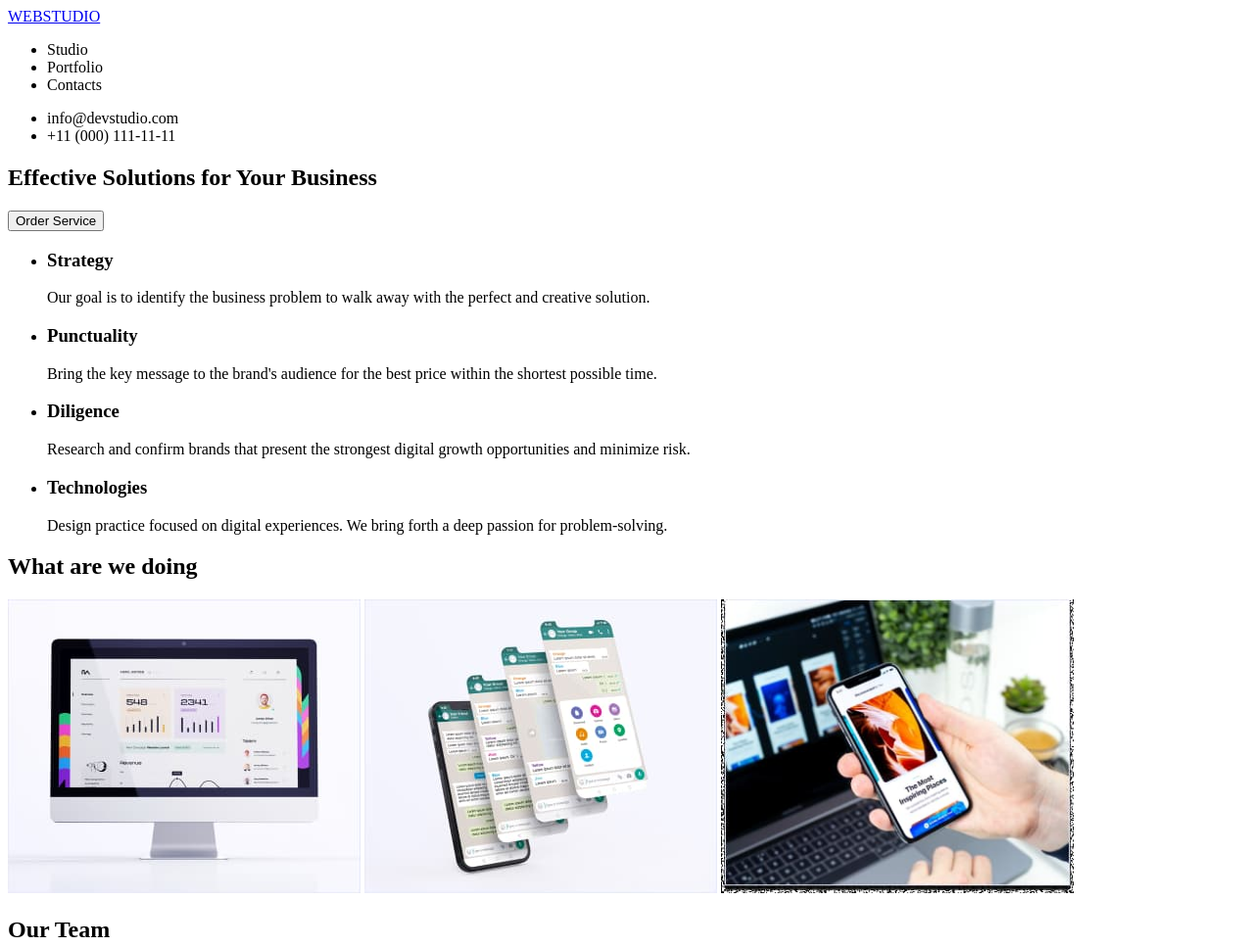
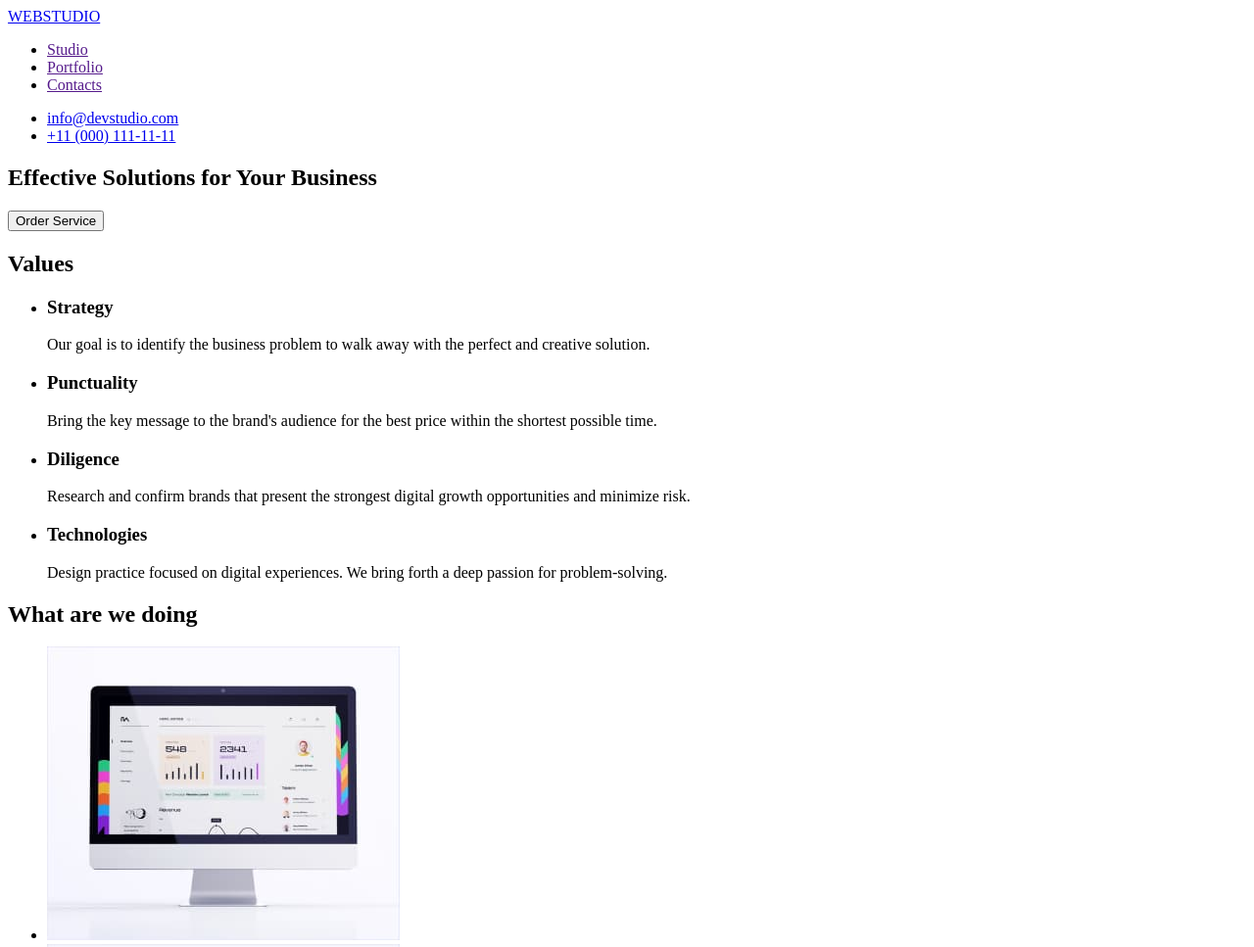
Before and after one commit to YuliyaYaremchuk/goit-markup-hw-01, a plain HTML site: page index.html in a window 1280 px wide. Shown: the top 967 px of the page at 98% size. Drawn offline with Linux system fonts and the light colour scheme.

Commit message:
update index.html

```diff
--- a/index.html
+++ b/index.html
@@ -11,14 +11,14 @@
         <nav>
             <a href="./index.html">WEBSTUDIO</a>
             <ul>
-                <li>Studio</li>
-                <li>Portfolio</li>
-                <li>Contacts</li>
+                <li><a href="">Studio</a></li>
+                <li><a href="">Portfolio</a></li>
+                <li><a href="">Contacts</a></li>
             </ul>
         </nav>
         <ul>
-            <li><a href="mailto:info@devstudio.com"></a>info@devstudio.com</li>
-            <li><a href="tel:+110001111111"></a>+11 (000) 111-11-11</li>
+            <li><a href="mailto:info@devstudio.com">info@devstudio.com</a></li>
+            <li><a href="tel:+110001111111">+11 (000) 111-11-11</a></li>
         </ul>
     </header>
 
@@ -28,7 +28,7 @@
             <button type="button">Order Service</button>
         </section>
         <section>
-            <h2 hidden>Values</h2>
+            <h2>Values</h2>
             <ul>
                 <li>
                     <h3>Strategy</h3>
@@ -51,9 +51,11 @@
         </section>
         <section>
             <h2>What are we doing</h2>
-            <img src="./images/monitor_screen.jpg" alt="monitor screen" width="360" height="300">
-            <img src="./images/screen.jpg" alt="phone screen" width="360" height="300">
-            <img src="./images/phone-monitor.jpg" alt="phone and monitor screen" width="360" height="300">
+            <ul>
+                <li><img src="./images/monitor_screen.jpg" alt="monitor screen" width="360" height="300"></li>
+                <li><img src="./images/screen.jpg" alt="phone screen" width="360" height="300"></li>
+                <li><img src="./images/phone-monitor.jpg" alt="phone and monitor screen" width="360" height="300"></li>
+            </ul>
         </section>
         <section>
             <h2>Our Team</h2>
```
